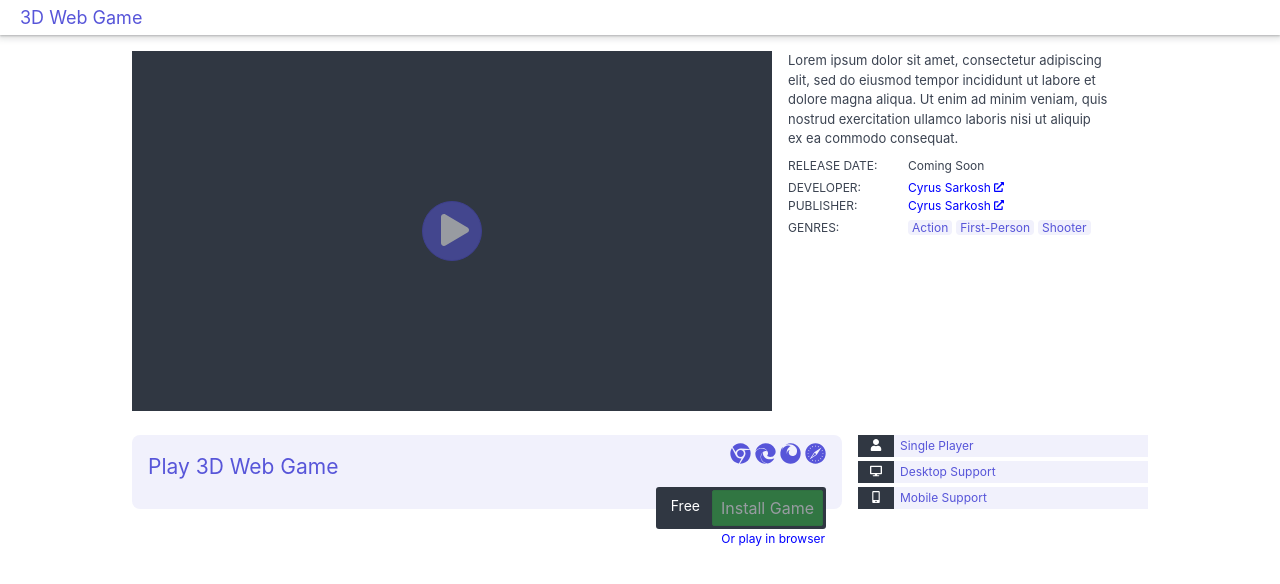
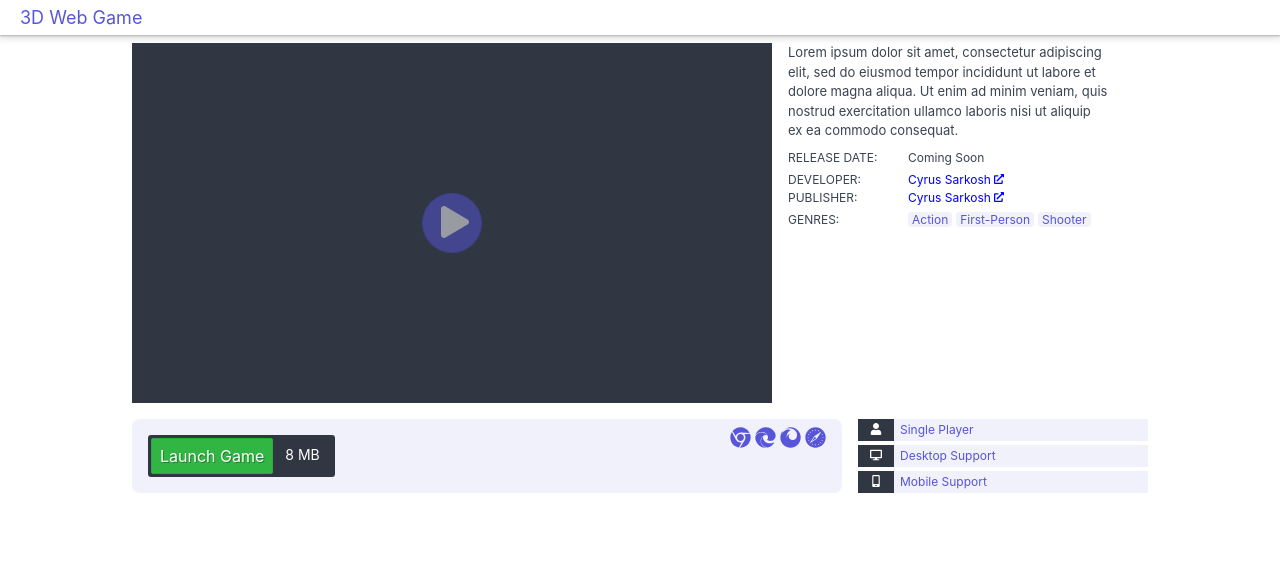
Before and after one commit to csarkosh/html5-fps, a React (Create React App) app: page / in a window 1280 px wide. Shown: the top 584 px of the page. Built offline with nearby package versions, Linux system fonts and the light colour scheme.

Commit message:
Make play button more obvious. Clean up styling encapsulation

```diff
--- a/src/site/App.js
+++ b/src/site/App.js
@@ -1,7 +1,7 @@
 import React from 'react'
 import VideoPreviewer from "./VideoPreviewer";
 import Glance from "./Glance";
-import GameLauncher from "./GameLauncher";
+import LauncherPanel from "./LauncherPanel";
 import Categories from "./Categories";
 import LinearProgress from './LinearProgress'
 const Game = React.lazy(() => import('./GameAdapter'))
@@ -63,15 +63,8 @@ function App() {
                             <Glance />
                         </div>
                         <div className="store-group h-safe-inset">
-                            <GameLauncher
-                                installEnabled={Boolean(state.installPrompt)}
-                                onBrowserLaunch={() => {
-                                    setState({ ...state, pathname: '/game', loading: true })
-                                }}
-                                onInstall={() => {
-                                    if (!state.installPrompt) return;
-                                    state.installPrompt.prompt()
-                                }}
+                            <LauncherPanel
+                                onLaunch={() => setState({ ...state, pathname: '/game', loading: true })}
                             />
                             <Categories />
                         </div>
--- a/src/site/GameLauncher.js
+++ /dev/null
@@ -1,38 +0,0 @@
-import React from 'react'
-import {FaChrome, FaEdge, FaFirefox, FaSafari} from "react-icons/fa";
-
-const warning = false
-
-export default function GameLauncher({ installEnabled, onBrowserLaunch, onInstall }) {
-    const enabled = installEnabled ? '' : 'disabled'
-    return (
-        <div className="launcher bg-secondary text-primary">
-            Play 3D Web Game
-            <div className="launcher-action">
-                <div className="bg-dark launcher-action-install">
-                    <span className="launcher-price">Free</span>
-                    <button className={`btn btn-success ${enabled}`} onClick={onInstall}>
-                        Install Game
-                    </button>
-                </div>
-                <button
-                    className={`btn btn-link btn-link-sm strike ${warning ? 'disabled' : ''}`}
-                    onClick={onBrowserLaunch}
-                >
-                    Or play in browser
-                </button>
-            {warning && (
-                <div className="bg-error btn-link-sm">
-                    Your browser does not support fullscreen web games
-                </div>
-            )}
-            </div>
-            <div className="launcher-support">
-                <FaChrome />
-                <FaEdge />
-                <FaFirefox />
-                <FaSafari />
-            </div>
-        </div>
-    )
-}
--- /dev/null
+++ b/src/site/LaunchButton.js
@@ -0,0 +1,13 @@
+import React from 'react'
+import './LaunchButton.scss'
+
+export default function LaunchButton({ children, onClick,}) {
+    return (
+        <div className="bg-dark launch-button">
+            <button className="btn btn-success" onClick={onClick}>
+                {children}
+            </button>
+            <span className="hint">8 MB</span>
+        </div>
+    )
+}
--- /dev/null
+++ b/src/site/LaunchButton.scss
@@ -0,0 +1,15 @@
+.launch-button {
+  border-radius: 3px;
+  font-size: 14px;
+  padding: 3px;
+  white-space: nowrap;
+  width: min-content;
+
+  & .btn-success {
+    text-shadow: 1px 1px 0 rgba( 0, 0, 0, 0.3 );
+  }
+
+  & .hint {
+    margin: 0 12px;
+  }
+}
--- /dev/null
+++ b/src/site/LauncherPanel.js
@@ -0,0 +1,23 @@
+import React from 'react'
+import {FaChrome, FaEdge, FaFirefox, FaSafari} from "react-icons/fa";
+import LaunchButton from "./LaunchButton";
+import './LauncherPanel.scss'
+
+
+export default function LauncherPanel({
+    onLaunch
+}) {
+    return (
+        <div className="launcher-panel bg-secondary text-primary">
+            <LaunchButton onClick={onLaunch}>
+                Launch Game
+            </LaunchButton>
+            <div className="launcher-support">
+                <FaChrome />
+                <FaEdge />
+                <FaFirefox />
+                <FaSafari />
+            </div>
+        </div>
+    )
+}
--- /dev/null
+++ b/src/site/LauncherPanel.scss
@@ -0,0 +1,18 @@
+.launcher-panel {
+  border-radius: 8px;
+  flex-grow: 1;
+  font-size: 21px;
+  padding: 16px;
+  position: relative;
+  width: 350px;
+
+  & .launcher-support {
+    position: absolute;
+    right: 16px;
+    top: 6px;
+
+    & svg + svg {
+      margin-left: 4px;
+    }
+  }
+}
--- a/src/site/index.scss
+++ b/src/site/index.scss
@@ -98,7 +98,6 @@ a, .btn.btn-link {
   align-items: flex-start;
   display: flex;
   flex-wrap: wrap;
-  margin: 8px 0 0;
   & > * {
     margin: 8px;
   }
@@ -193,51 +192,6 @@ a, .btn.btn-link {
   }
 }
 
-.launcher {
-  border-radius: 8px;
-  flex-grow: 1;
-  font-size: 21px;
-  margin-bottom: 40px;
-  padding: 16px 16px 26px;
-  position: relative;
-  width: 350px;
-}
-
-.launcher-action {
-  align-items: flex-end;
-  bottom: -40px;
-  display: flex;
-  flex-direction: column;
-  font-size: 14px;
-  position: absolute;
-  right: 16px;
-  & > div:first-child {
-    border-radius: 3px;
-    padding: 3px;
-  }
-  & a {
-    font-size: 12px;
-  }
-}
-
-.launcher-action-install {
-  white-space: nowrap;
-  width: min-content;
-}
-
-.launcher-price {
-  margin: 0 12px;
-}
-
-.launcher-support {
-  position: absolute;
-  right: 16px;
-  top: 6px;
-  & svg + svg {
-    margin-left: 4px;
-  }
-}
-
 .categories {
   align-content: center;
   cursor: default;
```
